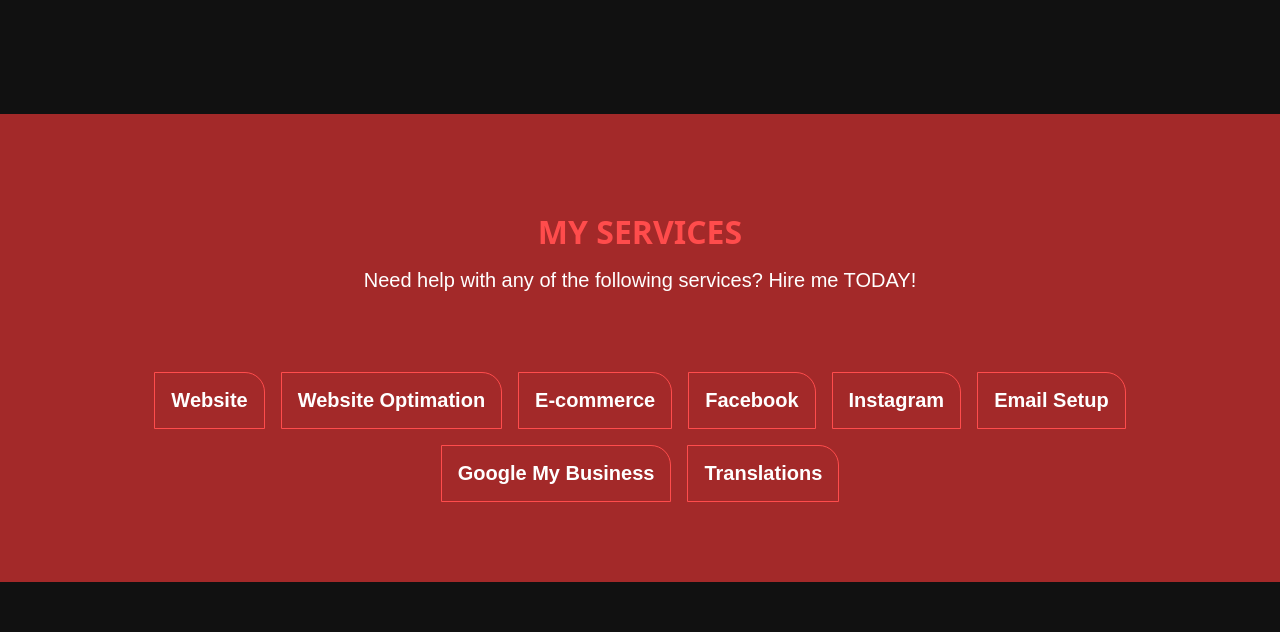
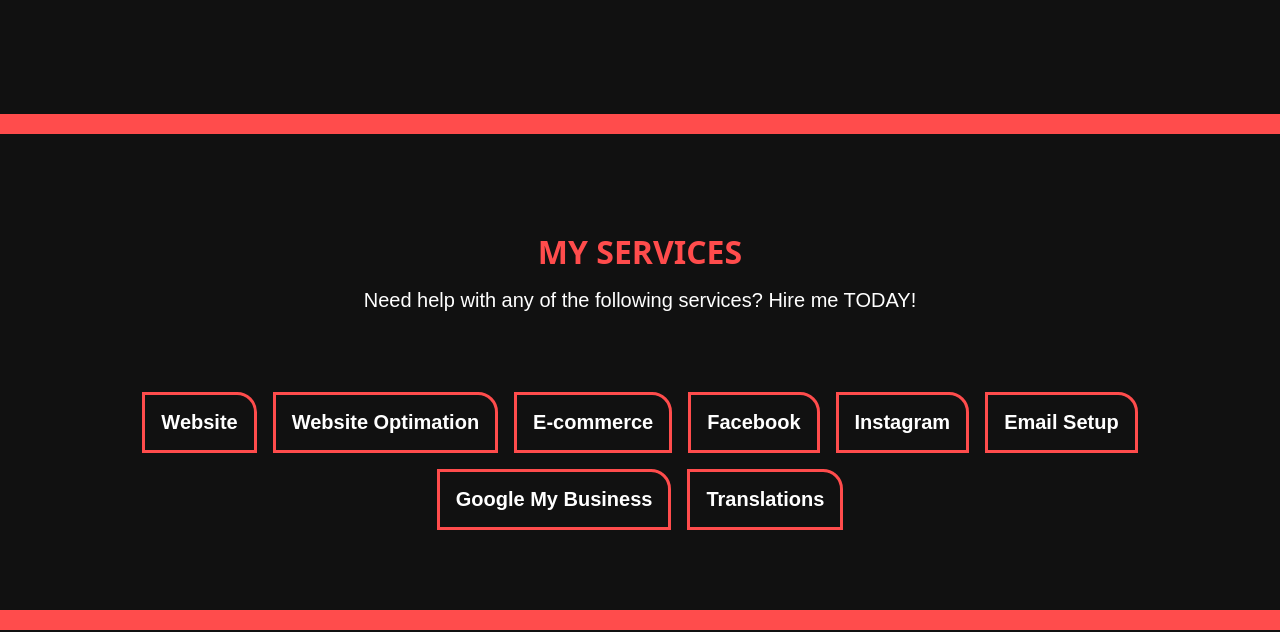
Before and after one commit to elizabeth171717/elizabeth-backend, a React (Vite) app: page / in a window 1280 px wide. Shown: the part 798-1430 px from the top of the page. Built offline with nearby package versions, Linux system fonts and the light colour scheme; no server answers; a web font is replaced by a local one.

Commit message:
changed colors

```diff
--- a/src/index.css
+++ b/src/index.css
@@ -100,7 +100,10 @@ padding: 0 .50rem;
   flex-direction: column;
   align-items: center;
   margin: 7rem 0;
-  background-color: #a32929;
+
+  border-top: 20px solid #ff4c4c;
+  border-bottom: 20px solid #ff4c4c;
+
   padding: 5rem 1rem;
 }
 
@@ -116,7 +119,7 @@ padding: 0 .50rem;
   .service{
     padding: 1rem;
     font-weight: bold;
-    border:1px solid #ff4c4c;
+    border:3px solid #ff4c4c;
     border-top-right-radius: 20px;
 
   }
```
